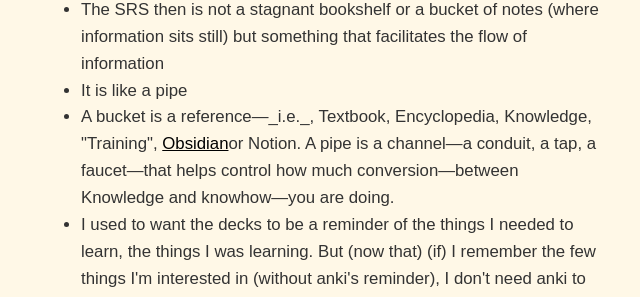
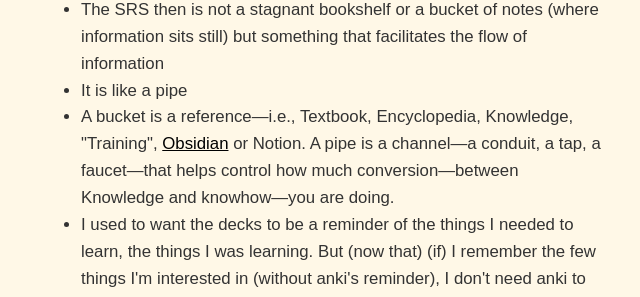
Before and after one commit to dCO2/rococo, a Jekyll site: the page built from _posts/2021-12-20-anki-is-a-pipe.md, in a window 1280 px wide. Shown: the part 799-1096 px from the top of the page, without its empty margins (335-975 px from the left). Built offline with Jekyll 4.4.1, drawn with Linux system fonts in a browser that asks for light colours; some web fonts are replaced.

Commit message:
Minor corrections

```diff
--- a/_posts/2021-12-20-anki-is-a-pipe.md
+++ b/_posts/2021-12-20-anki-is-a-pipe.md
@@ -21,6 +21,6 @@ tags:
 	<li>If this is not the case, the knowledge/information becomes a burden and affects the overall experience of the learner when using the SRS.</li>
 	<li>The SRS then is not a stagnant bookshelf or a bucket of notes (where information sits still) but something that facilitates the flow of information</li>
 	<li>It is like a pipe</li>
-	<li>A bucket is a reference—_i.e._, Textbook, Encyclopedia, Knowledge, "Training", <a href="">Obsidian</a>or Notion. A pipe is a channel—a conduit, a tap, a faucet—that helps control how much conversion—between Knowledge and knowhow—you are doing.</li>
+	<li>A bucket is a reference—i.e., Textbook, Encyclopedia, Knowledge, "Training", <a href="">Obsidian</a> or Notion. A pipe is a channel—a conduit, a tap, a faucet—that helps control how much conversion—between Knowledge and knowhow—you are doing.</li>
 	<li>I used to want the decks to be a reminder of the things I needed to learn, the things I was learning. But (now that) (if) I remember the few things I'm interested in (without anki's reminder), I don't need anki to serve that function. I don't need a deck for "New Words" (when learning new words) because I'd know (or, it will be a habit) to be on the look out for interesting words and add it to my date-specific superdeck.</li>
 </ul>
```
Also changed, not shown: _posts/2021-12-20-how-should-anki-decks-be-organized.md (+1 -1 lines).
